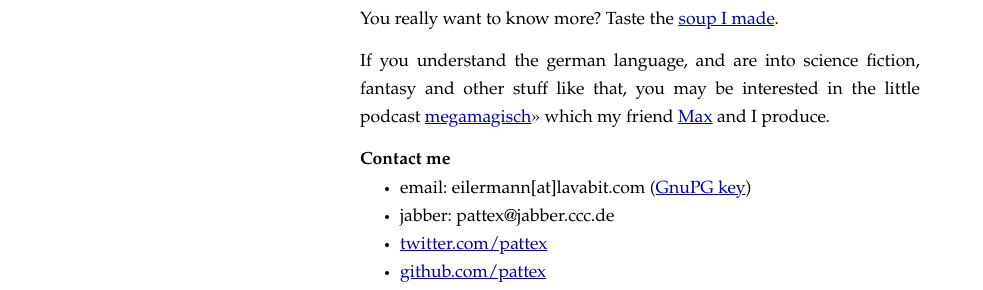
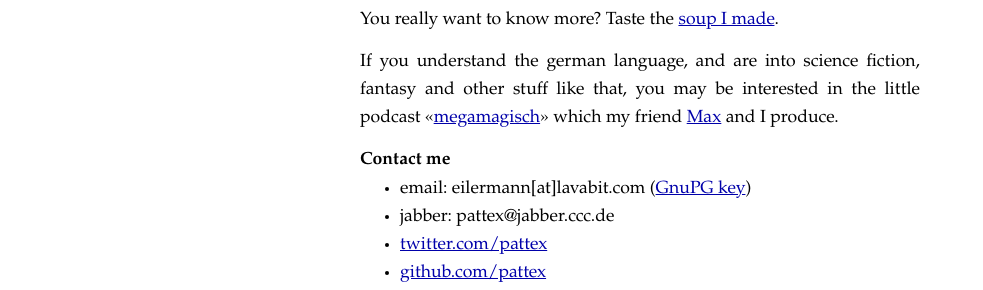
Before and after one commit to pattex/kleinerdrei.net, a Jekyll site: the page built from about.md, in a window 1280 px wide. Shown: the part 398-688 px from the top of the page, without its empty margins (0-983 px from the left). Built offline with Jekyll 4.4.1, drawn with Linux system fonts in a browser that asks for light colours; comment, search, counter and statistics services are not loaded.

Commit message:
Corrected a typo.

```diff
--- a/about.md
+++ b/about.md
@@ -7,7 +7,7 @@ title: About Arne Eilermann
 I'm a Ruby programmer from Köln, Germany. After a few nice years at the [prometheus image archive](http://prometheus-bildarchiv.de/), which is located at the Institute of Art History at the University of Köln, I'm now working for the [bevuta IT GmbH](http://www.bevuta.com/).
 You really want to know more? Taste the [soup I made](http://pattex.soup.io/).
 
-If you understand the german language, and are into science fiction, fantasy and other stuff like that, you may be interested in the little podcast [megamagisch](http://megamagis.ch/)» which my friend [Max](http://www.verdammtguterkuchen.de/) and I produce.
+If you understand the german language, and are into science fiction, fantasy and other stuff like that, you may be interested in the little podcast «[megamagisch](http://megamagis.ch/)» which my friend [Max](http://www.verdammtguterkuchen.de/) and I produce.
 
 ## Contact me
 
```
